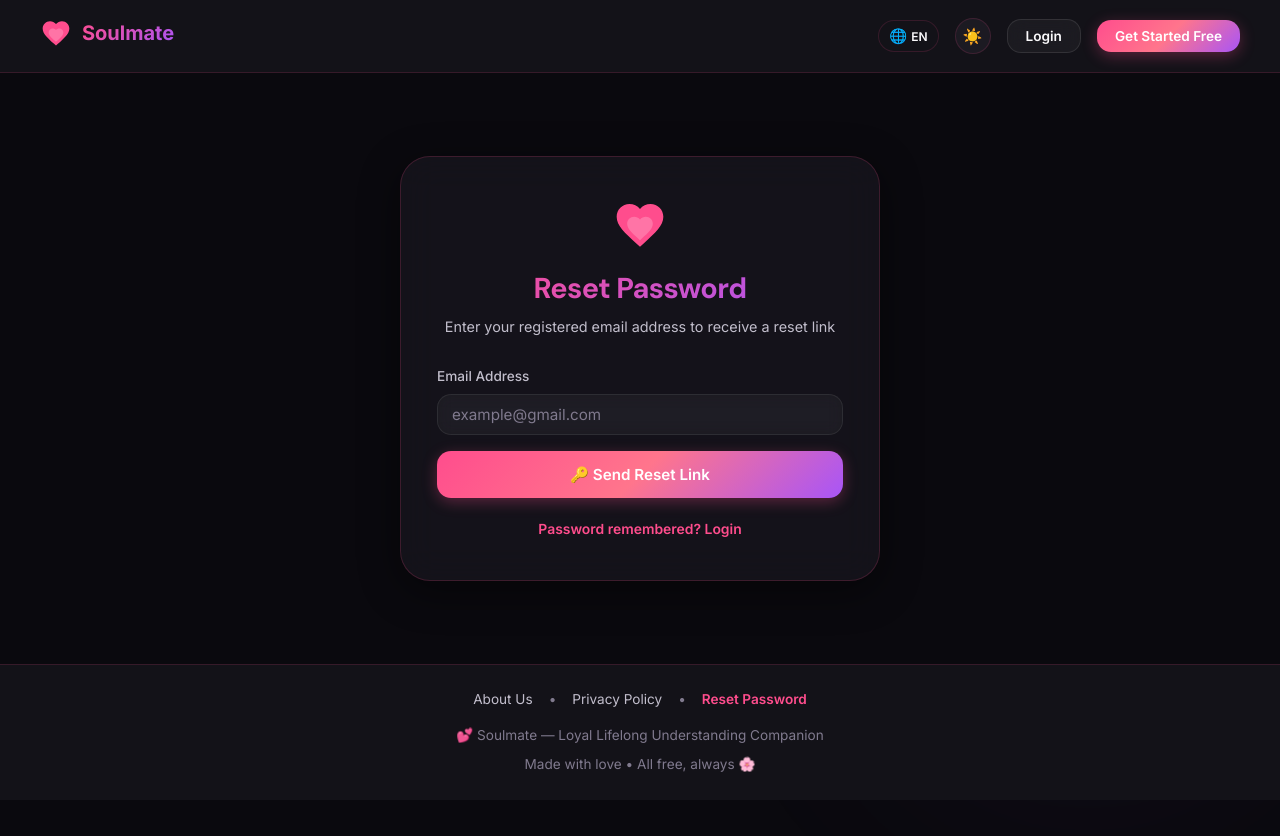
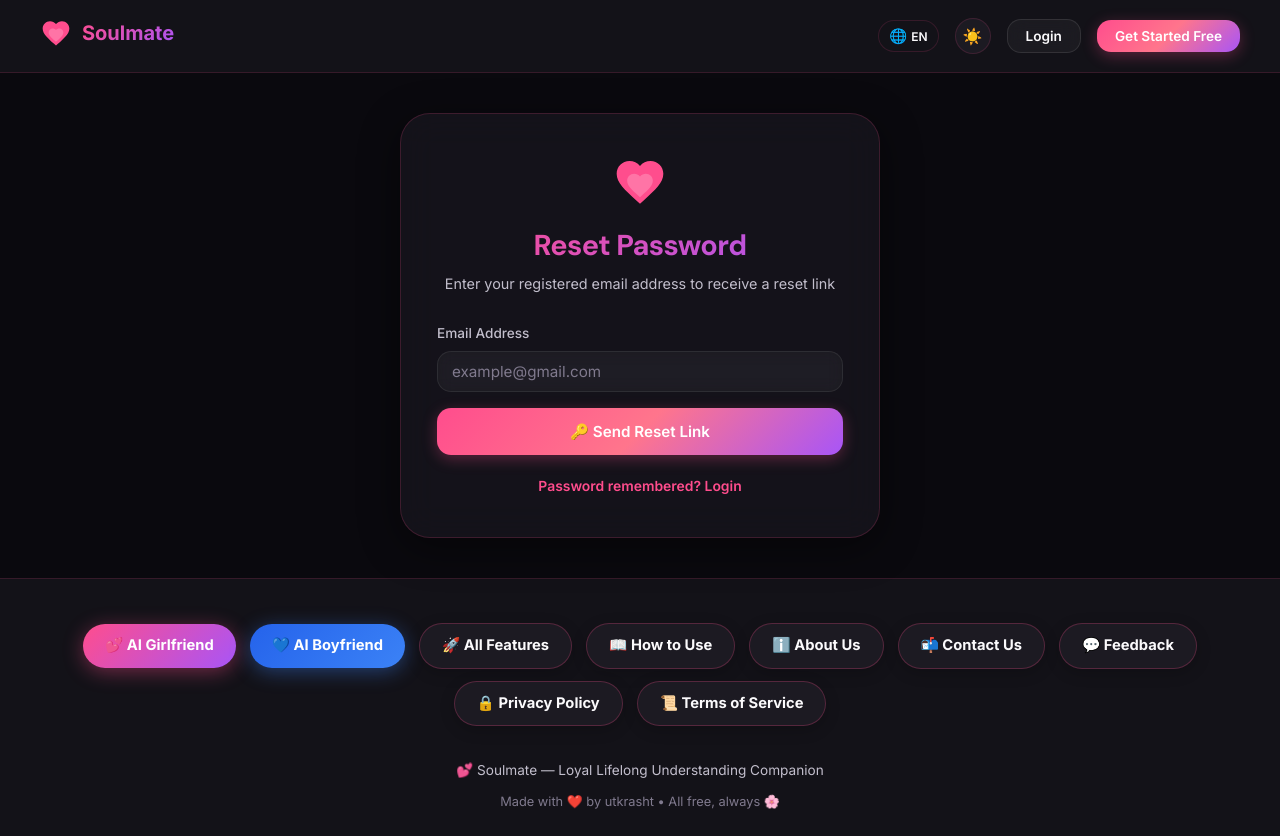
Before and after one commit to utkrashtkumar/soulmate-for-you, a Next.js app: page /forgot-password in a window 1280 px wide. Before the commit the page ends 800 px from the top, so only its background shows below. Built offline with nearby package versions, Linux system fonts and the light colour scheme; no server answers.

Commit message:
Fix: Replace legacy text footers on Login, Register, Forgot Password, and Reset Password pages with bold, interactive Footer component

```diff
--- a/src/app/forgot-password/page.js
+++ b/src/app/forgot-password/page.js
@@ -5,6 +5,7 @@ import { supabase } from '@/lib/supabase';
 import ThemeToggle from '@/components/ThemeToggle';
 import LanguageToggle from '@/components/LanguageToggle';
 import SoulmateLogo from '@/components/SoulmateLogo';
+import Footer from '@/components/Footer';
 import { useLang } from '@/context/LanguageContext';
 
 export default function ForgotPasswordPage() {
@@ -100,17 +101,7 @@ export default function ForgotPasswordPage() {
       </main>
 
       {/* FOOTER */}
-      <footer className="auth-footer">
-        <div style={{ display: 'flex', gap: '16px', justifyContent: 'center', marginBottom: '8px', flexWrap: 'wrap' }}>
-          <Link href="/about" style={{ color: 'var(--text-secondary)' }}>{t('nav.about')}</Link>
-          <span>•</span>
-          <Link href="/privacy" style={{ color: 'var(--text-secondary)' }}>{t('nav.privacy')}</Link>
-          <span>•</span>
-          <Link href="/forgot-password" style={{ color: 'var(--brand-pink)', fontWeight: 600 }}>{t('login.forgotPasswordTitle')}</Link>
-        </div>
-        <p>💕 Soulmate — Loyal Lifelong Understanding Companion</p>
-        <p style={{ marginTop: '2px' }}>{t('landing.footerSub') || 'Made with love • All free, always 🌸'}</p>
-      </footer>
+      <Footer />
     </div>
   );
 }
--- a/src/app/reset-password/page.js
+++ b/src/app/reset-password/page.js
@@ -6,6 +6,7 @@ import { supabase } from '@/lib/supabase';
 import ThemeToggle from '@/components/ThemeToggle';
 import LanguageToggle from '@/components/LanguageToggle';
 import SoulmateLogo from '@/components/SoulmateLogo';
+import Footer from '@/components/Footer';
 import { useLang } from '@/context/LanguageContext';
 
 export default function ResetPasswordPage() {
@@ -118,10 +119,7 @@ export default function ResetPasswordPage() {
       </main>
 
       {/* FOOTER */}
-      <footer className="auth-footer">
-        <p>💕 Soulmate — Loyal Lifelong Understanding Companion</p>
-        <p style={{ marginTop: '2px' }}>{t('landing.footerSub') || 'Made with love • All free, always 🌸'}</p>
-      </footer>
+      <Footer />
     </div>
   );
 }
```
Also changed, not shown: src/app/login/page.js (+2 -13 lines), src/app/register/page.js (+2 -13 lines).
